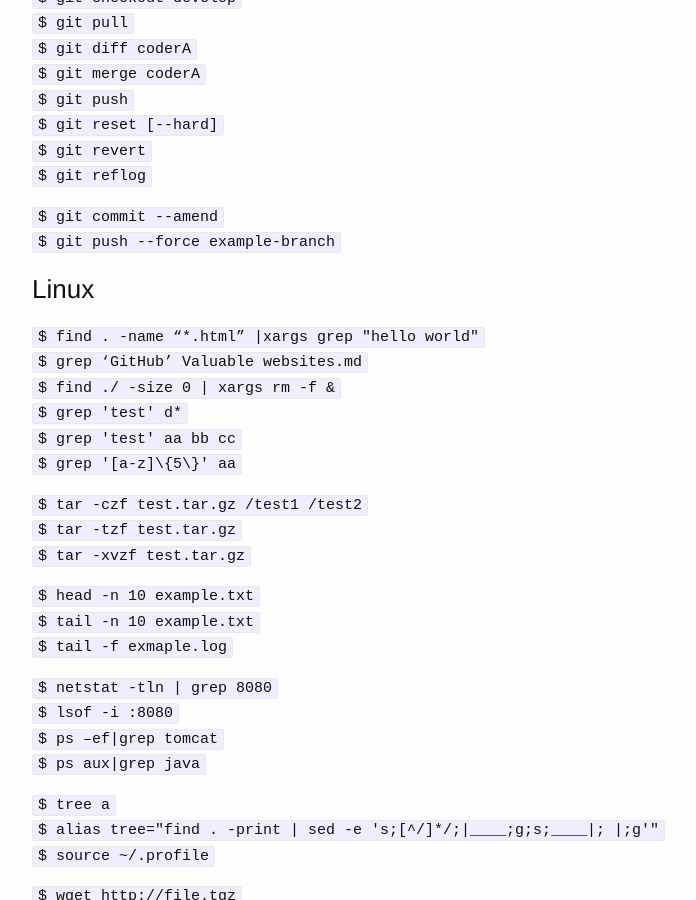
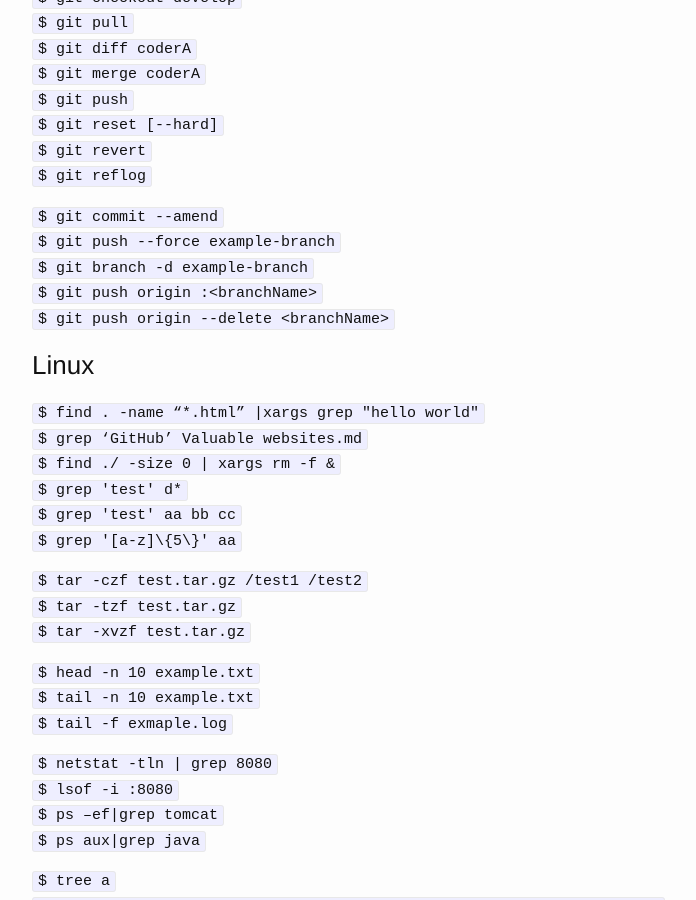
Before and after one commit to GeekRRK/GeekRRK.github.io, a Jekyll site: the page built from _posts/2015-12-15-Frequent commands.md, in a window 1280 px wide and 900 px high, scrolled down 1472 px. Shown: the whole window, without its empty margins (238-934 px from the left). Built offline with Jekyll 4.4.1, drawn with Linux system fonts in a browser that asks for light colours.

Commit message:
Update Frequent commands

```diff
--- a/_posts/2015-12-15-Frequent commands.md
+++ b/_posts/2015-12-15-Frequent commands.md
@@ -66,6 +66,9 @@ Sync with author after fork
 
 `$ git commit --amend`
 `$ git push --force example-branch`
+`$ git branch -d example-branch`
+`$ git push origin :<branchName>`
+`$ git push origin --delete <branchName>`
 
 ### Linux
 `$ find . -name “*.html” |xargs grep "hello world"`
```
